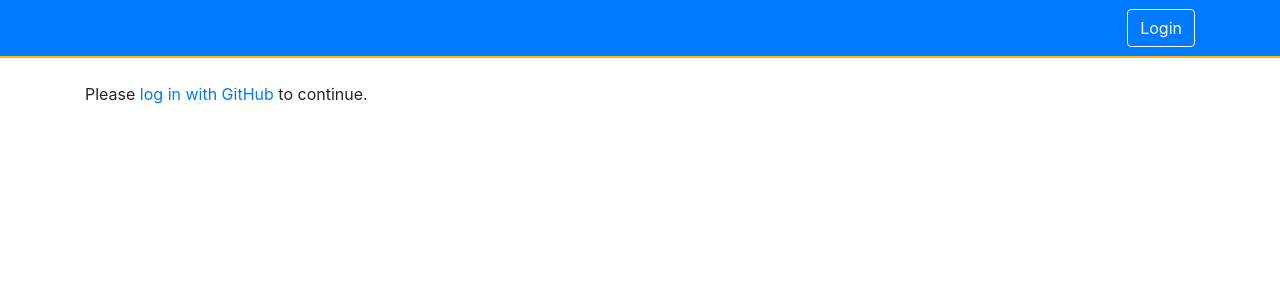
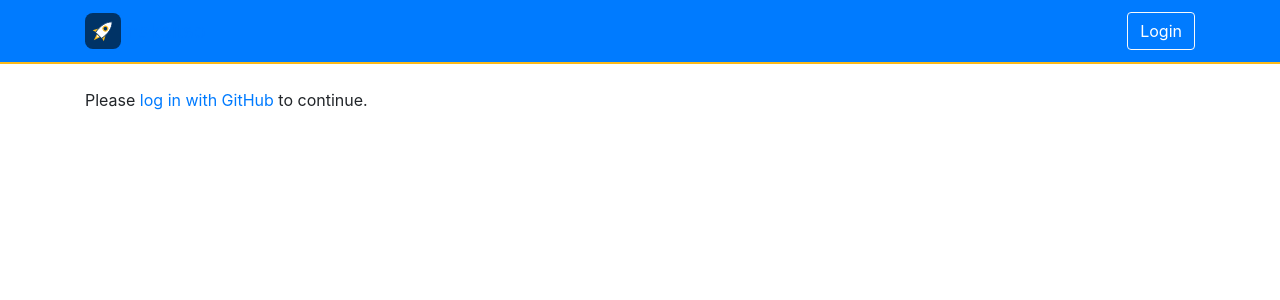
Before and after one commit to bcgov/makeitso, a Python web app: template src/makeitso/templates/main/index.html in a window 1280 px wide. Shown: the top 300 px of the page. Run offline with Jinja, Linux system fonts and the light colour scheme; the template is opened without the code that fills it, so the values that code supplies are empty; some libraries are stand-ins or nearby versions.

Commit message:
chore: add logo as SVG for favicon and inline usage, update styles and templates

```diff
--- a/src/makeitso/auth/routes.py
+++ b/src/makeitso/auth/routes.py
@@ -37,7 +37,8 @@ def login():
     )
 
 
-@bp.route("/logout")
+# POST with the CSRF token, so another site can't log users out with a link or an <img>
+@bp.post("/logout")
 def logout():
     """
     Logging out **from this app only**
--- a/src/makeitso/static/css/theme.css
+++ b/src/makeitso/static/css/theme.css
@@ -1,4 +1,21 @@
+@font-face {
+  font-family: "BC Sans";
+  src: url("../vendor/bc-sans/BCSans-Regular.woff2") format("woff2");
+  font-weight: 400;
+  font-style: normal;
+  font-display: swap;
+}
+
+@font-face {
+  font-family: "BC Sans";
+  src: url("../vendor/bc-sans/BCSans-Bold.woff2") format("woff2");
+  font-weight: 700;
+  font-style: normal;
+  font-display: swap;
+}
+
 :root {
+  --bs-body-font-family: "BC Sans", "Noto Sans", system-ui, -apple-system, "Segoe UI", sans-serif;
   --bc-primary-blue: #003366;
   --bc-bg-blue: #38598a;
   --bc-link-blue: #1a5a96;
@@ -9,8 +26,11 @@
   --bc-green: #2e8540;
 
   --bs-body-color: var(--bc-text);
+  --bs-link-color: var(--bc-link-blue);
   --bs-link-color-rgb: 26, 90, 150;
+  --bs-link-hover-color: var(--bc-primary-blue);
   --bs-link-hover-color-rgb: 0, 51, 102;
+  --bs-primary: var(--bc-primary-blue);
   --bs-primary-rgb: 0, 51, 102;
   --bs-danger-rgb: 216, 41, 47;
   --bs-success-rgb: 46, 133, 64;
@@ -67,18 +122,70 @@ body:has(#commits.syncing) #sync-form button {
   opacity: var(--bs-btn-disabled-opacity);
 }
 
-/* While a sync runs, the commits are about to be replaced: dim them and pulse */
-#commits.syncing ul {
-  animation: syncing 1.2s ease-in-out infinite;
+/* Fixed-size log box; Alpine on the box keeps it scrolled to the newest line */
+.deploy-log {
+  height: 60vh;
+  overflow: auto;
+  background: #1e1e1e;
+  border-radius: 0.375rem;
 }
 
-@keyframes syncing {
+.deploy-log pre {
+  margin: 0;
+  padding: 1rem;
+  color: #d4d4d4;
+  white-space: pre-wrap;
+}
+
+/* The logo's rocket, flies out of its square to the top right, and comes back in from the
+   bottom left. Hovering the logo or the navbar brand around it starts it */
+.app-logo {
+  overflow: visible;
+}
+
+.app-logo:hover .app-logo-rocket,
+.navbar-brand:hover .app-logo-rocket {
+  animation: fly-out 1.4s ease-in-out;
+}
+
+@keyframes fly-out {
   0%,
   100% {
-    opacity: 0.6;
+    transform: none;
+    opacity: 1;
   }
 
-  50% {
-    opacity: 0.3;
+  8%,
+  20% {
+    transform: translate(-1px, 1px);
+  }
+
+  14%,
+  26% {
+    transform: translate(1px, -1px);
+  }
+
+  45% {
+    transform: translate(40px, -40px);
+    opacity: 1;
+  }
+
+  55% {
+    transform: translate(56px, -56px);
+    opacity: 0;
+  }
+
+  56% {
+    transform: translate(-48px, 48px);
+    opacity: 0;
+  }
+
+  66% {
+    opacity: 1;
   }
 }
+
+/* The section divider is enough, so the last row has no bottom line */
+#commits section li:last-child {
+  border-bottom: 0 !important;
+}
--- /dev/null
+++ b/src/makeitso/templates/_logo.html
@@ -0,0 +1,19 @@
+{#
+  The logo drawn inline, so CSS can move the rocket on its own: on hover it flies out of the square
+  (see .app-logo in theme.css). Same drawing as static/img/logo.svg (the favicon); keep them in sync
+#}
+{% macro logo(size) %}
+    <svg class="app-logo" xmlns="http://www.w3.org/2000/svg" viewBox="0 0 64 64" width="{{ size }}"
+         height="{{ size }}" aria-hidden="true" focusable="false">
+        <rect width="64" height="64" rx="14" fill="#003366"/>
+        <g class="app-logo-rocket">
+            <g transform="rotate(45 32 32)">
+                <path d="M28 43 32 55 36 43Z" fill="#fcba19"/>
+                <path d="M30 43 32 49 34 43Z" fill="#fff4d6"/>
+                <path d="M24 33 18 44 25 42Z M40 33 46 44 39 42Z" fill="#fcba19"/>
+                <path d="M32 9C40 17 42 29 39.5 43H24.5C22 29 24 17 32 9Z" fill="#fff" stroke="#003366" stroke-width="1.5"/>
+                <circle cx="32" cy="26" r="4.2" fill="#003366" stroke="#fcba19" stroke-width="2"/>
+            </g>
+        </g>
+    </svg>
+{% endmacro %}
--- a/src/makeitso/templates/base.html
+++ b/src/makeitso/templates/base.html
@@ -1,3 +1,4 @@
+{% from "_logo.html" import logo %}
 <!doctype html>
 <html lang="en">
 <head>
@@ -5,6 +6,7 @@
   <meta name="viewport" content="width=device-width, initial-scale=1">
   {# Pages set `title` with {% set title = "..." %} at the top of their template #}
   <title>{% if title %}{{ title }} · {% endif %}makeitso</title>
+  <link rel="icon" href="{{ url_for('static', filename='img/logo.svg') }}" type="image/svg+xml">
   {{ bootstrap.load_css() }}
   <link rel="stylesheet" href="{{ url_for('static', filename='css/theme.css') }}">
   <script src="{{ url_for('static', filename='vendor/htmx/htmx.min.js') }}" defer></script>
@@ -13,8 +15,10 @@
 <body>
   <nav class="navbar bg-primary bc-header" data-bs-theme="dark">
     <div class="container">
-      <a class="navbar-brand" href="{% block navbar_brand_url %}{{ url_for('main.index') }}{% endblock %}">
-        {% block navbar_brand %}makeitso{% endblock %}
+      <a class="navbar-brand d-flex align-items-center gap-2"
+         href="{% block navbar_brand_url %}{{ url_for('main.index') }}{% endblock %}">
+        {{ logo(36) }}
+        <span class="d-inline-block">{% block navbar_brand %}makeitso{% endblock %}</span>
       </a>
       <div class="d-flex align-items-center gap-3">
         {% block navbar_actions %}{% endblock %}
@@ -22,9 +26,13 @@
           <div class="navbar-brand me-0">
             <img src="{{ session.user.avatar_url }}" alt="User Avatar" class="rounded-circle" width="30" height="30">
             {{ session.user.login }}@github
-            <a class="btn btn-primary border-light ms-3" href="{{ url_for('auth.logout') }}">Logout</a>
+            <form method="post" action="{{ url_for('auth.logout') }}" class="d-inline">
+              <input type="hidden" name="csrf_token" value="{{ csrf_token() }}">
+              <button type="submit" class="btn btn-primary border-light ms-3">Logout</button>
+            </form>
           </div>
-        {% else %}
+        {# The landing page has its own big login button #}
+        {% elif request.endpoint != "main.index" %}
           <a class="btn btn-primary border-light" href="{{ url_for('auth.login') }}">Login</a>
         {% endif %}
       </div>
```
Also changed, not shown: other parts of src/makeitso/static/css/theme.css (+35 -0 lines), src/makeitso/static/img/logo.svg (added).
